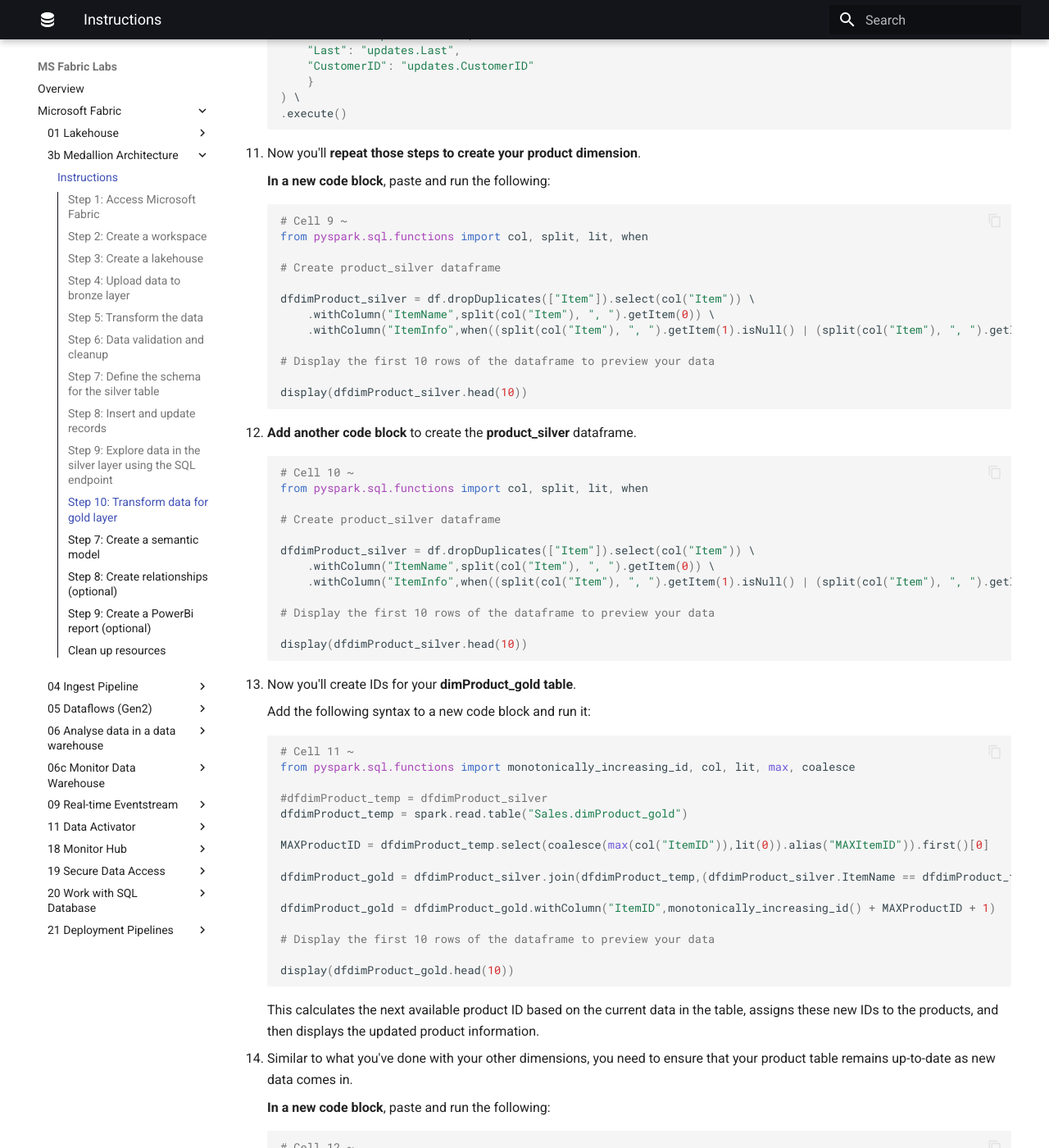
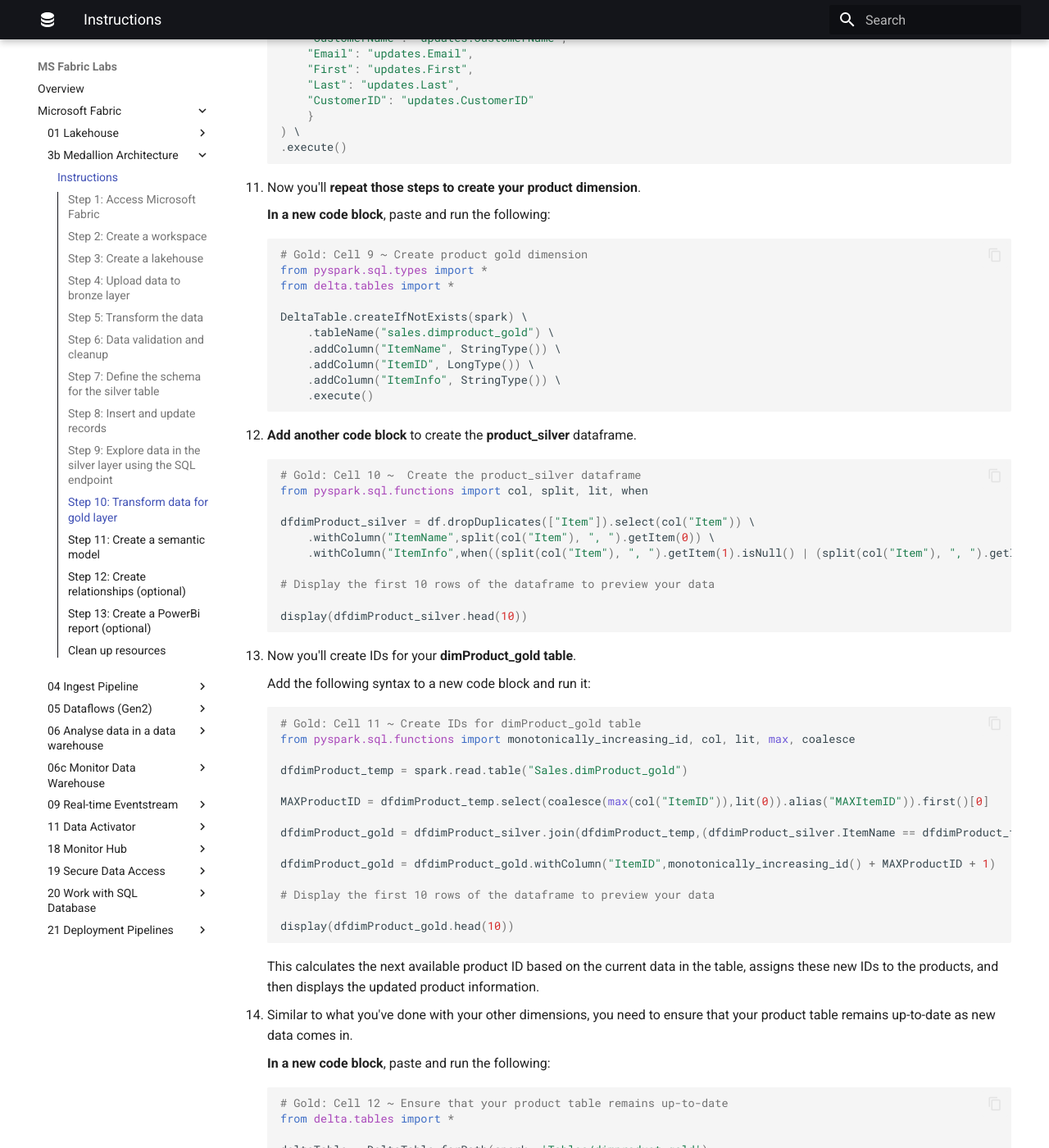
Before and after one commit to qaalabs/fabric, an MkDocs documentation site: the page built from docs/03b-medallion-lakehouse/instructions.md, in a window 1280 px wide and 1400 px high, scrolled down 14488 px. Shown: the whole window at 82% size. Built offline with MkDocs 1.6.1 and Material for MkDocs 9.7.7, drawn with Linux system fonts in a browser that asks for light colours; some of the changed text lies outside the part shown.

Commit message:
Update 09 instructions

````diff
--- a/docs/03b-medallion-lakehouse/instructions.md
+++ b/docs/03b-medallion-lakehouse/instructions.md
@@ -345,12 +345,14 @@
 
 2. In the Explorer pane, add your **Sales** lakehouse by selecting **Add data items** and then selecting the **Sales** lakehouse you created earlier. You should see the **sales_silver** table listed in the **Tables** section of the explorer pane.
 
-3. In the existing code block, remove the commented text and **add the following code** to load data to your dataframe and start building your star schema, then run it:
+3. In the existing code block, remove the commented text and **add the following code** to load data to your dataframe and start building your star schema:
 
     ```python
-    # Cell 1 ~ Load data to the dataframe as a starting point to create the gold layer
+    # Gold: Cell 1 ~ Load data to the dataframe as a starting point to create the gold layer
     df = spark.read.table("Sales.sales_silver")
     ```
+
+    Use the **:material-play: (Run cell)** button on the left of the cell to run the code.
 
     !!! warning "If you receive a `TooManyRequestsForCapacity` error when running the first cell:"
         - Make sure you stopped the session previously running in the first notebook.
@@ -358,7 +360,7 @@
 4. **Add a new code block** and paste the following code to create your date dimension table and run it:
 
     ```python
-    # Cell 2 ~ Create the date dimension table
+    # Gold: Cell 2 ~ Create the date dimension table
     from pyspark.sql.types import *
     from delta.tables import*
 
@@ -377,7 +379,7 @@
 5. In a new code block, **add and run the following code** to create a dataframe for your date dimension, **dimdate_gold**:
 
     ```python
-    # Cell 3 ~ Create dataframe for dimDate_gold
+    # Gold: Cell 3 ~ Create dataframe for dimDate_gold
     from pyspark.sql.functions import col, dayofmonth, month, year, date_format
 
     dfdimDate_gold = df.dropDuplicates(["OrderDate"]).select(col("OrderDate"), \
@@ -398,7 +400,7 @@
 6. In another new code block, **add and run the following code** to update the date dimension as new data comes in:
 
     ```python
-    # Cell 4 ~ Update the date dimension as new data comes in
+    # Gold: Cell 4 ~ Update the date dimension as new data comes in
     from delta.tables import *
 
     deltaTable = DeltaTable.forPath(spark, 'Tables/dimdate_gold')
@@ -433,7 +435,7 @@
 7. To build out the customer dimension table, **add a new code block**, paste and run the following code:
 
     ```python
-    # Cell 5 ~ Build the customer dimension table
+    # Gold: Cell 5 ~ Build the customer gold dimension table
     from pyspark.sql.types import *
     from delta.tables import *
 
@@ -451,7 +453,7 @@
 8. In a new code block, **add and run the following code** to drop duplicate customers, select specific columns, and split the "CustomerName" column to create "First" and "Last" name columns:
 
     ```python
-    # Cell 6 ~ Create customer dimension dataframe
+    # Gold: Cell 6 ~ Create customer dimension dataframe
     from pyspark.sql.functions import col, split
 
     # Create customer_silver dataframe
@@ -472,7 +474,7 @@
 9. Next we'll create the ID column for our customers. **In a new code block**, paste and run the following:
 
     ```python
-    # Cell 7 ~ Create customer ID column
+    # Gold: Cell 7 ~ Create customer ID column
     from pyspark.sql.functions import monotonically_increasing_id, col, when, coalesce, max, lit
 
     dfdimCustomer_temp = spark.read.table("Sales.dimCustomer_gold")
@@ -495,7 +497,7 @@
     **In a new code block**, paste and run the following:
 
     ```python
-    # Cell 8 ~ Keep the customer table up-to-date as new data comes in
+    # Gold: Cell 8 ~ Keep the customer table up-to-date as new data comes in
     from delta.tables import *
 
     deltaTable = DeltaTable.forPath(spark, 'Tables/dimcustomer_gold')
@@ -529,27 +531,23 @@
     **In a new code block**, paste and run the following:
 
     ```python
-    # Cell 9 ~
-    from pyspark.sql.functions import col, split, lit, when
+    # Gold: Cell 9 ~ Create product gold dimension
+    from pyspark.sql.types import *
+    from delta.tables import *
 
-    # Create product_silver dataframe
-
-    dfdimProduct_silver = df.dropDuplicates(["Item"]).select(col("Item")) \
-        .withColumn("ItemName",split(col("Item"), ", ").getItem(0)) \
-        .withColumn("ItemInfo",when((split(col("Item"), ", ").getItem(1).isNull() | (split(col("Item"), ", ").getItem(1)=="")),lit("")).otherwise(split(col("Item"), ", ").getItem(1)))
-
-    # Display the first 10 rows of the dataframe to preview your data
-
-    display(dfdimProduct_silver.head(10))
+    DeltaTable.createIfNotExists(spark) \
+        .tableName("sales.dimproduct_gold") \
+        .addColumn("ItemName", StringType()) \
+        .addColumn("ItemID", LongType()) \
+        .addColumn("ItemInfo", StringType()) \
+        .execute()
     ```
 
 12. **Add another code block** to create the **product_silver** dataframe.
 
     ```python
-    # Cell 10 ~
+    # Gold: Cell 10 ~  Create the product_silver dataframe
     from pyspark.sql.functions import col, split, lit, when
-
-    # Create product_silver dataframe
 
     dfdimProduct_silver = df.dropDuplicates(["Item"]).select(col("Item")) \
         .withColumn("ItemName",split(col("Item"), ", ").getItem(0)) \
@@ -565,10 +563,9 @@
     Add the following syntax to a new code block and run it:
 
     ```python
-    # Cell 11 ~
+    # Gold: Cell 11 ~ Create IDs for dimProduct_gold table
     from pyspark.sql.functions import monotonically_increasing_id, col, lit, max, coalesce
 
-    #dfdimProduct_temp = dfdimProduct_silver
     dfdimProduct_temp = spark.read.table("Sales.dimProduct_gold")
 
     MAXProductID = dfdimProduct_temp.select(coalesce(max(col("ItemID")),lit(0)).alias("MAXItemID")).first()[0]
@@ -589,7 +586,7 @@
     **In a new code block**, paste and run the following:
 
     ```python
-    # Cell 12 ~
+    # Gold: Cell 12 ~ Ensure that your product table remains up-to-date
     from delta.tables import *
 
     deltaTable = DeltaTable.forPath(spark, 'Tables/dimproduct_gold')
@@ -598,30 +595,30 @@
 
     deltaTable.alias('gold') \
     .merge(
-            dfUpdates.alias('updates'),
-            'gold.ItemName = updates.ItemName AND gold.ItemInfo = updates.ItemInfo'
-            ) \
-            .whenMatchedUpdate(set =
-            {
+        dfUpdates.alias('updates'),
+        'gold.ItemName = updates.ItemName AND gold.ItemInfo = updates.ItemInfo'
+    ) \
+    .whenMatchedUpdate(set =
+        {
 
-            }
-            ) \
-            .whenNotMatchedInsert(values =
-            {
-            "ItemName": "updates.ItemName",
-            "ItemInfo": "updates.ItemInfo",
-            "ItemID": "updates.ItemID"
-            }
-            ) \
-            .execute()
+        }
+    ) \
+        .whenNotMatchedInsert(values =
+        {
+        "ItemName": "updates.ItemName",
+        "ItemInfo": "updates.ItemInfo",
+        "ItemID": "updates.ItemID"
+        }
+    ) \
+    .execute()
     ```
 
     Now that you have your dimensions built out, the final step is to create the fact table.
 
-15. In a new code block, paste and run the following code to create the fact table:
+15. In a new code block, paste and run the following code to **create the fact table**:
 
     ```python
-    # Cell 13 ~
+    # Gold: Cell 13 ~ Create the fact table
     from pyspark.sql.types import *
     from delta.tables import *
 
@@ -639,7 +636,7 @@
 16. **In a new code block**, paste and run the following code to create a **new dataframe** to combine sales data with customer and product information include customer ID, item ID, order date, quantity, unit price, and tax:
 
     ```python
-    # Cell 14 ~
+    # Gold: Cell 14 ~ Combine sales data with customer and product information
     from pyspark.sql.functions import col
 
     dfdimCustomer_temp = spark.read.table("Sales.dimCustomer_gold")
@@ -647,7 +644,6 @@
 
     df = df.withColumn("ItemName",split(col("Item"), ", ").getItem(0)) \
         .withColumn("ItemInfo",when((split(col("Item"), ", ").getItem(1).isNull() | (split(col("Item"), ", ").getItem(1)=="")),lit("")).otherwise(split(col("Item"), ", ").getItem(1))) \
-
 
     # Create Sales_gold dataframe
 
@@ -669,7 +665,7 @@
 17. Now you'll ensure that sales data remains up-to-date by running the following code in a **new code block**:
 
     ```python
-    # Cell 15 ~
+    # Gold: Cell 15 ~ Ensure that sales data remains up-to-date
     from delta.tables import *
 
     deltaTable = DeltaTable.forPath(spark, 'Tables/factsales_gold')
@@ -703,7 +699,7 @@
 
 !!! success "You now have a curated, modeled **gold** layer that can be used for reporting and analysis."
 
-## Step 7: Create a semantic model
+## Step 11: Create a semantic model
 
 In your workspace, you can now use the gold layer to create a report and analyze the data. You can access the semantic model directly in your workspace to create relationships and measures for reporting.
 
@@ -724,25 +720,34 @@
 
     This will open the semantic model in Fabric.
 
-## Step 8: Create relationships (optional)
+## Step 12: Create relationships (optional)
 
 !!! note "Before you can create relationships in a semantic model, you need to have a PowerBI Pro licence"
 
-**Get a PowerBi licence:**
+!!! info "Get a PowerBi licence:"
+    - Click your Workspace
+    - In the lakehouse row - hover over semantic model
+    - Click the 3 dots **...**
+    - Click **Create report**
 
-- Click your Workspace
-- In the lakehouse row - hover over semantic model
-- Click the 3 dots **...**
-- Click **Create report**
+!!! success "A message box should popup offering you a PowerBi Pro trial."
 
-*A message box should popup offering you a PowerBi Pro trial.*
+1. Before you can make any changes you need to change to Editing mode:
 
-!!! success "You should now be able to create the semantic model as depicted below."
+    - In the top right hand corner, change the dropdown from **Viewing** to **Editing**
+
+!!! note "You should now be able to create the semantic model as depicted below"
+
+2. Create the following relationships:
+
+    - **dimcustomer_gold: CustomerID** --> **factsales_gold: CustomerID**
+    - **dimdate_gold: OrderDate** --> **factsales_gold: OrderDate**
+    - **dimproduct_gold: ItemID** --> **factsales_gold: ItemID**
 
 !!! quote ""
     ![Semantic model in Fabric.](../img/03b-dataset-relationships.png)
 
-## Step 9: Create a PowerBi report (optional)
+## Step 13: Create a PowerBi report (optional)
 
 - You can now create new report
 - Or just auto create a report: **Explore > Auto create report**
````
Also changed, not shown: other parts of docs/03b-medallion-lakehouse/instructions.md (+4 -4 lines).
